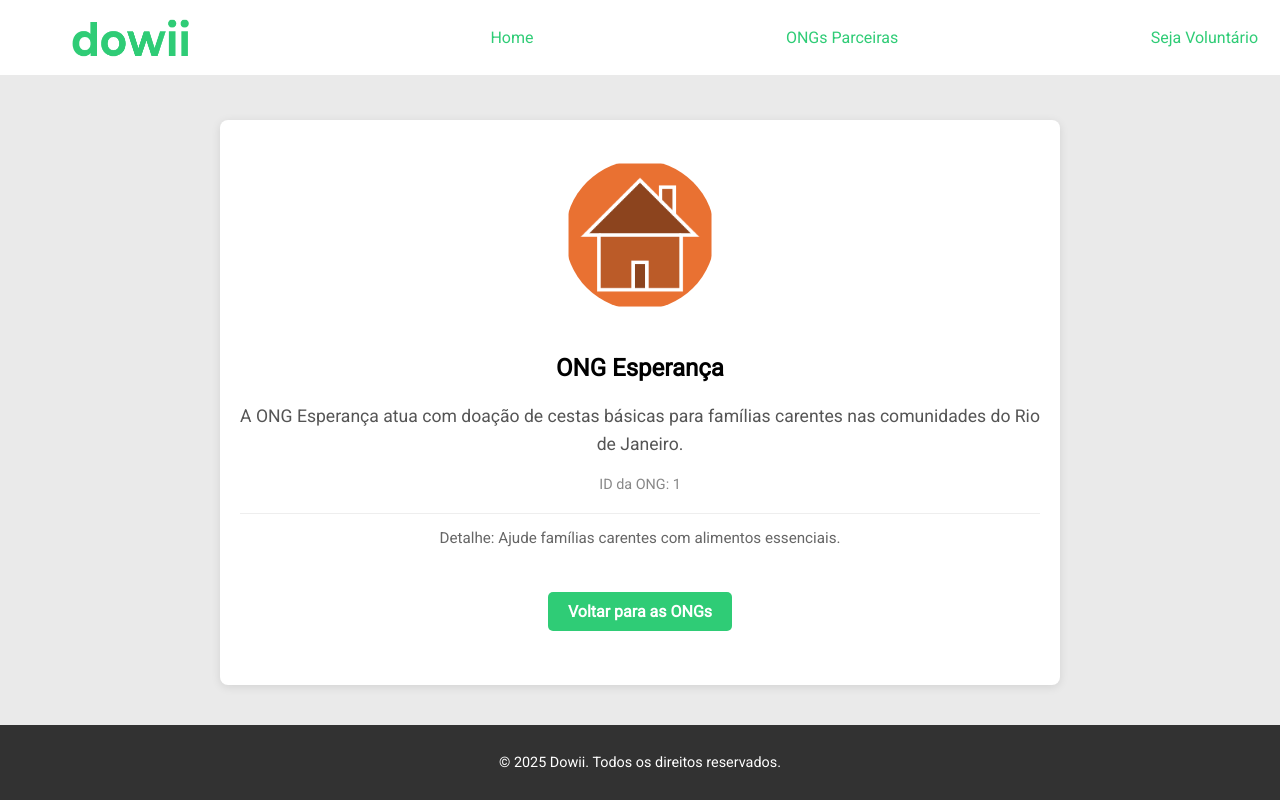
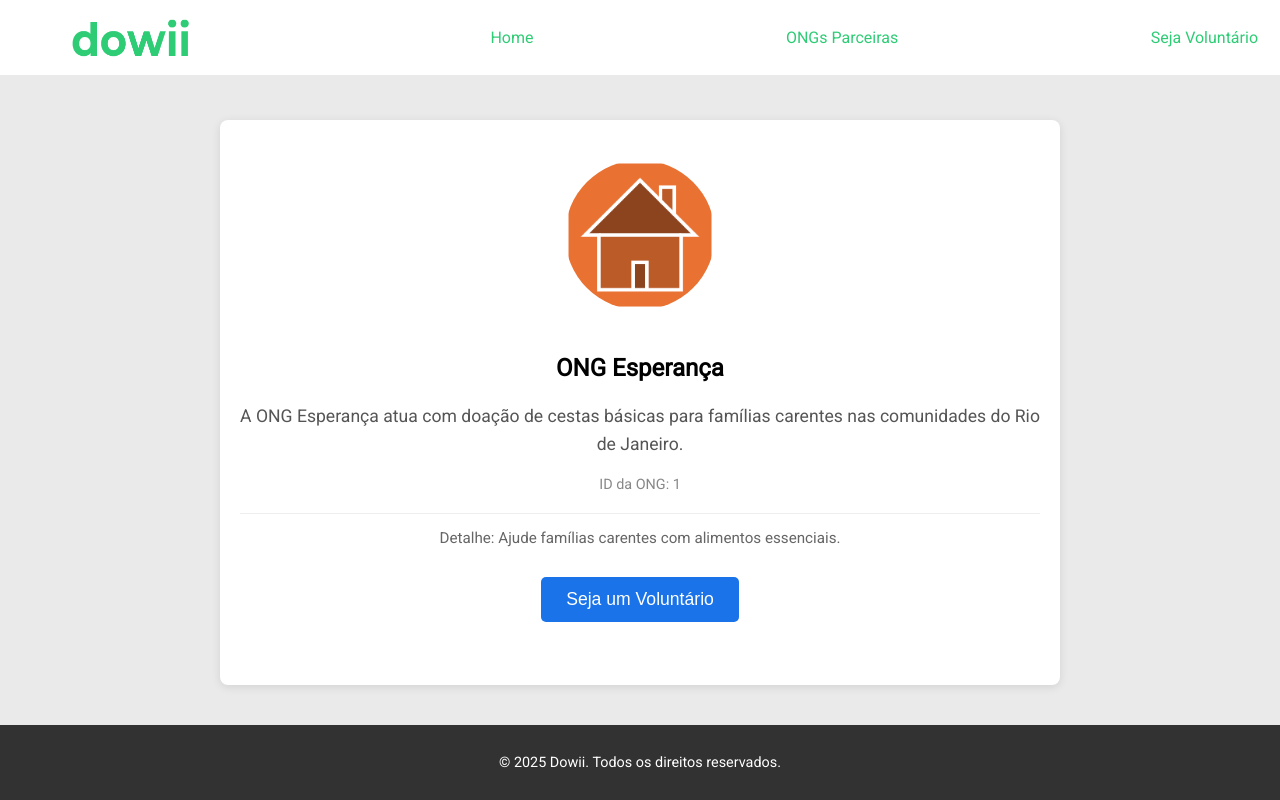
Before and after one commit to betotramontina/plataforma-front-end-avancado, a React (Create React App) app: page /ong-details/1 in a window 1280 px wide. Built offline with nearby package versions, Linux system fonts and the light colour scheme.

Commit message:
Update OngDetail.js

```diff
--- a/src/pages/OngDetail.js
+++ b/src/pages/OngDetail.js
@@ -1,12 +1,13 @@
 import React from 'react';
-import { useParams, Link } from 'react-router-dom';
+import { useParams, Link, useNavigate } from 'react-router-dom';
 import { staticProducts } from '../data/ongsData';
 import logo from '../assets/logo.png';
 
 function OngDetail() {
   const { id } = useParams();
+  const navigate = useNavigate();
+
   console.log("OngDetail Log: 1. ID da URL (string):", id);
-
   console.log("OngDetail Log: 2. Conteúdo de staticProducts (DEVE ser um array de ONGs):", staticProducts);
 
   const ong = staticProducts.find(o => o.id === parseInt(id));
@@ -76,15 +77,14 @@ function OngDetail() {
             Detalhe: {ong.tooltipText}
           </p>
         )}
-        <Link to="/products" style={{
-          display: 'inline-block', marginTop: '30px', padding: '10px 20px',
-          backgroundColor: '#2fcc76', color: 'white', textDecoration: 'none',
-          borderRadius: '5px', fontWeight: 'bold'
-        }}>
-          Voltar para as ONGs
-        </Link>
+        <button
+          className='contact-form-submit-button'
+          onClick={() => navigate('/contact')}
+          style={{ marginTop: '30px' }}
+        >
+          Seja um Voluntário
+        </button>
       </section>
-
       <footer>
         <p>&copy; {new Date().getFullYear()} Dowii. Todos os direitos reservados.</p>
       </footer>
```
